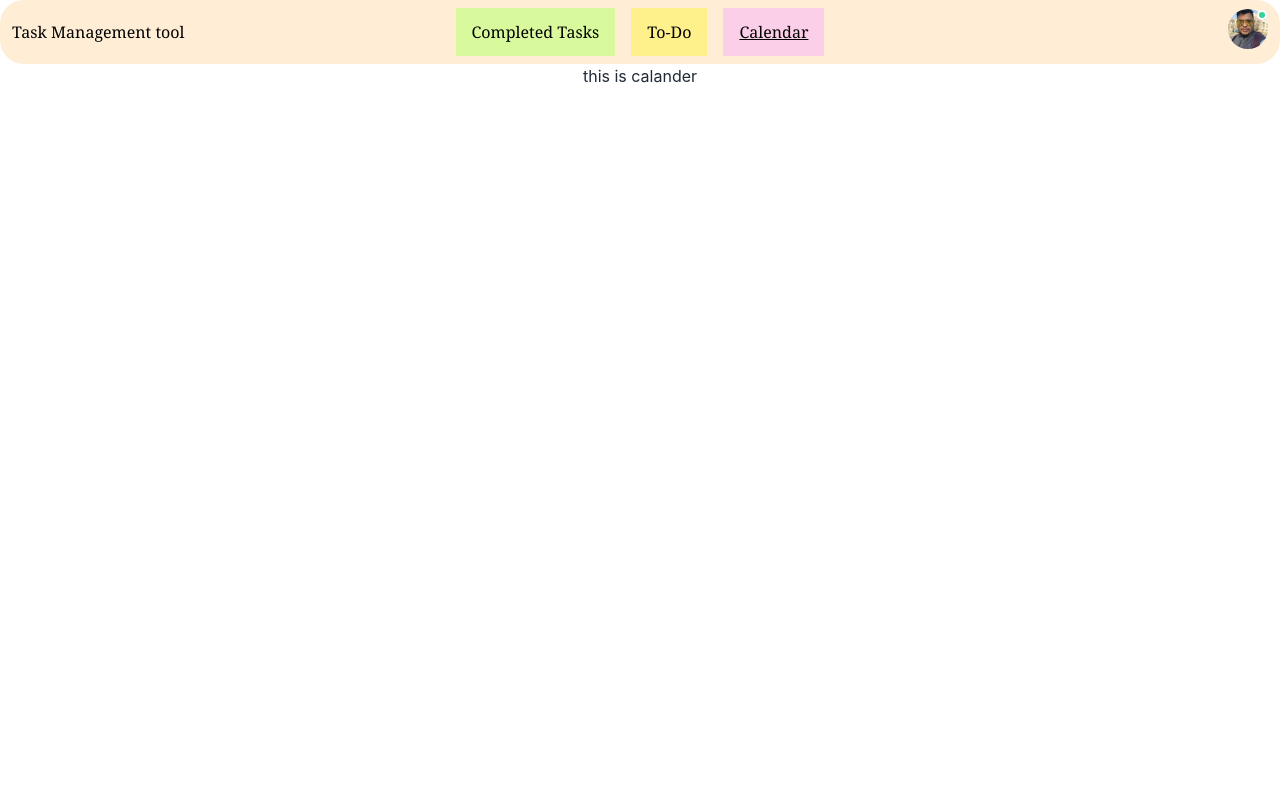
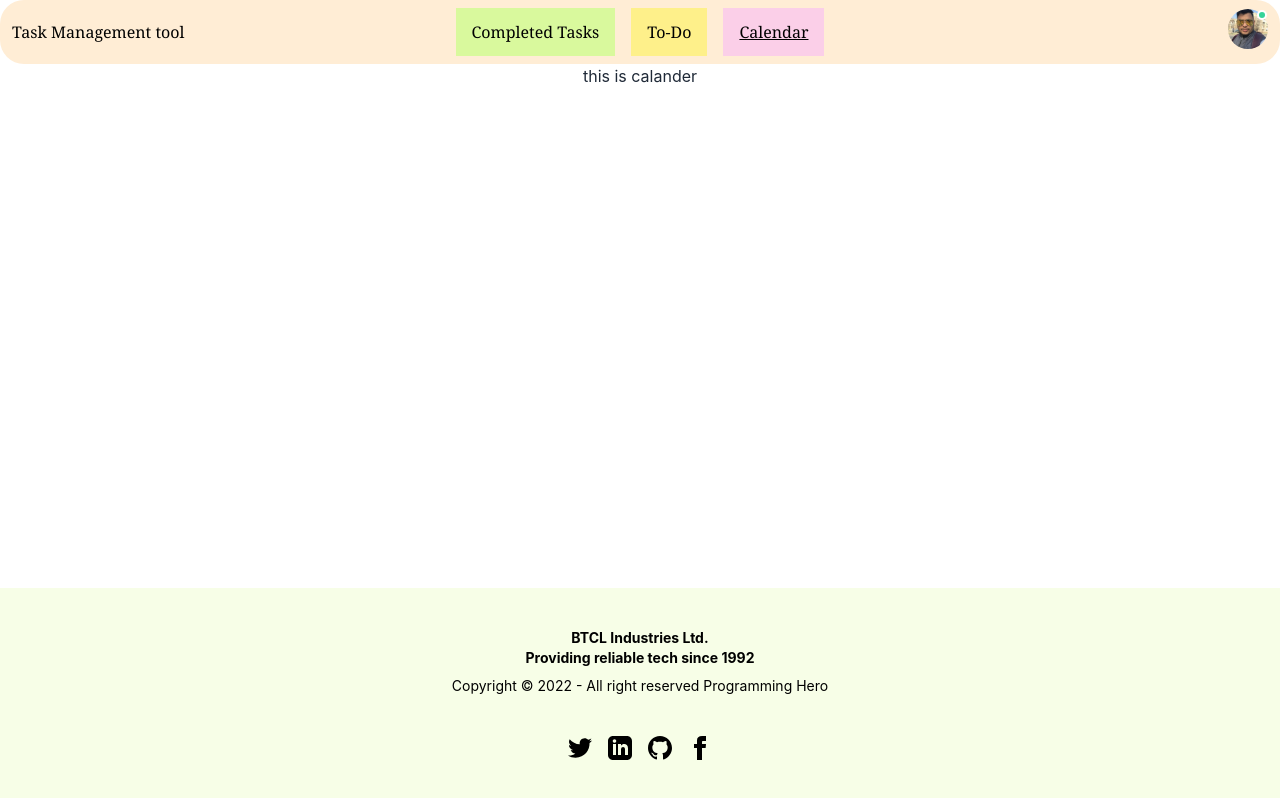
Before and after one commit to alnomancs/task-management-tool-client-side, a React (Create React App) app: page /calendar in a window 1280 px wide. Built offline with nearby package versions, Linux system fonts and the light colour scheme.

Commit message:
create footer

```diff
--- a/src/App.js
+++ b/src/App.js
@@ -3,6 +3,7 @@
 import Calander from "./Pages/Home/Calander";
 import Completed from "./Pages/Home/Completed";
 import Todo from "./Pages/Home/Todo";
+import Footer from "./Pages/Shared/Footer";
 import Navbar from "./Pages/Shared/Navbar";
 
 function App() {
@@ -14,6 +15,7 @@
         <Route path="/todo" element={<Todo></Todo>}></Route>
         <Route path="/calendar" element={<Calander></Calander>}></Route>
       </Routes>
+      <Footer></Footer>
     </div>
   );
 }
--- a/src/Pages/Home/Todo.js
+++ b/src/Pages/Home/Todo.js
@@ -1,11 +1,23 @@
-import React from 'react';
+import React from "react";
 
 const Todo = () => {
-    return (
-        <div>
-            <h1>this is to do</h1>
+  return (
+    <div className="flex justify-center">
+      <div className="mt-10 card w-96  bg-base-100 shadow-xl">
+        <div className="card-body">
+          <h2 className="card-title">New Task</h2>
+          <input
+            type="text"
+            placeholder="Type here"
+            className="input input-bordered w-full max-w-xs"
+          />
+          <div className="card-actions justify-end">
+            <button className="btn btn-primary">Listen</button>
+          </div>
         </div>
-    );
+      </div>
+    </div>
+  );
 };
 
 export default Todo;
--- /dev/null
+++ b/src/Pages/Shared/Footer.js
@@ -0,0 +1,70 @@
+import React from "react";
+
+const Footer = () => {
+  return (
+    <footer
+      class="footer footer-center p-10 bg-lime-50 text-black fixed
+             inset-x-0
+             bottom-0"
+    >
+      <div>
+        <p class="font-bold">
+          BTCL Industries Ltd. <br />
+          Providing reliable tech since 1992
+        </p>
+        <p>Copyright © 2022 - All right reserved Programming Hero</p>
+      </div>
+      <div>
+        <div class="grid grid-flow-col gap-4">
+          {/* twitter */}
+          <a href="https://twitter.com/al_nomancs" target="_black">
+            <svg
+              xmlns="http://www.w3.org/2000/svg"
+              width="24"
+              height="24"
+              viewBox="0 0 24 24"
+            >
+              <path d="M24 4.557c-.883.392-1.832.656-2.828.775 1.017-.609 1.798-1.574 2.165-2.724-.951.564-2.005.974-3.127 1.195-.897-.957-2.178-1.555-3.594-1.555-3.179 0-5.515 2.966-4.797 6.045-4.091-.205-7.719-2.165-10.148-5.144-1.29 2.213-.669 5.108 1.523 6.574-.806-.026-1.566-.247-2.229-.616-.054 2.281 1.581 4.415 3.949 4.89-.693.188-1.452.232-2.224.084.626 1.956 2.444 3.379 4.6 3.419-2.07 1.623-4.678 2.348-7.29 2.04 2.179 1.397 4.768 2.212 7.548 2.212 9.142 0 14.307-7.721 13.995-14.646.962-.695 1.797-1.562 2.457-2.549z" />
+            </svg>
+          </a>
+          {/* linkedIN */}
+          <a href="https://www.linkedin.com/in/alnomancs/" target="_black">
+            <svg
+              xmlns="http://www.w3.org/2000/svg"
+              width="24"
+              height="24"
+              viewBox="0 0 24 24"
+            >
+              <path d="M19 0h-14c-2.761 0-5 2.239-5 5v14c0 2.761 2.239 5 5 5h14c2.762 0 5-2.239 5-5v-14c0-2.761-2.238-5-5-5zm-11 19h-3v-11h3v11zm-1.5-12.268c-.966 0-1.75-.79-1.75-1.764s.784-1.764 1.75-1.764 1.75.79 1.75 1.764-.783 1.764-1.75 1.764zm13.5 12.268h-3v-5.604c0-3.368-4-3.113-4 0v5.604h-3v-11h3v1.765c1.396-2.586 7-2.777 7 2.476v6.759z" />
+            </svg>
+          </a>
+          {/* github */}
+          <a href="https://github.com/alnomancs" target="_black">
+            <svg
+              xmlns="http://www.w3.org/2000/svg"
+              width="24"
+              height="24"
+              viewBox="0 0 24 24"
+            >
+              <path d="M12 0c-6.626 0-12 5.373-12 12 0 5.302 3.438 9.8 8.207 11.387.599.111.793-.261.793-.577v-2.234c-3.338.726-4.033-1.416-4.033-1.416-.546-1.387-1.333-1.756-1.333-1.756-1.089-.745.083-.729.083-.729 1.205.084 1.839 1.237 1.839 1.237 1.07 1.834 2.807 1.304 3.492.997.107-.775.418-1.305.762-1.604-2.665-.305-5.467-1.334-5.467-5.931 0-1.311.469-2.381 1.236-3.221-.124-.303-.535-1.524.117-3.176 0 0 1.008-.322 3.301 1.23.957-.266 1.983-.399 3.003-.404 1.02.005 2.047.138 3.006.404 2.291-1.552 3.297-1.23 3.297-1.23.653 1.653.242 2.874.118 3.176.77.84 1.235 1.911 1.235 3.221 0 4.609-2.807 5.624-5.479 5.921.43.372.823 1.102.823 2.222v3.293c0 .319.192.694.801.576 4.765-1.589 8.199-6.086 8.199-11.386 0-6.627-5.373-12-12-12z" />
+            </svg>
+          </a>
+          {/* facebook */}
+          <a href="https://www.facebook.com/alnuman.cs/" target="_black">
+            <svg
+              xmlns="http://www.w3.org/2000/svg"
+              width="24"
+              height="24"
+              viewBox="0 0 24 24"
+              class="fill-current"
+            >
+              <path d="M9 8h-3v4h3v12h5v-12h3.642l.358-4h-4v-1.667c0-.955.192-1.333 1.115-1.333h2.885v-5h-3.808c-3.596 0-5.192 1.583-5.192 4.615v3.385z"></path>
+            </svg>
+          </a>
+        </div>
+      </div>
+    </footer>
+  );
+};
+
+export default Footer;
```
